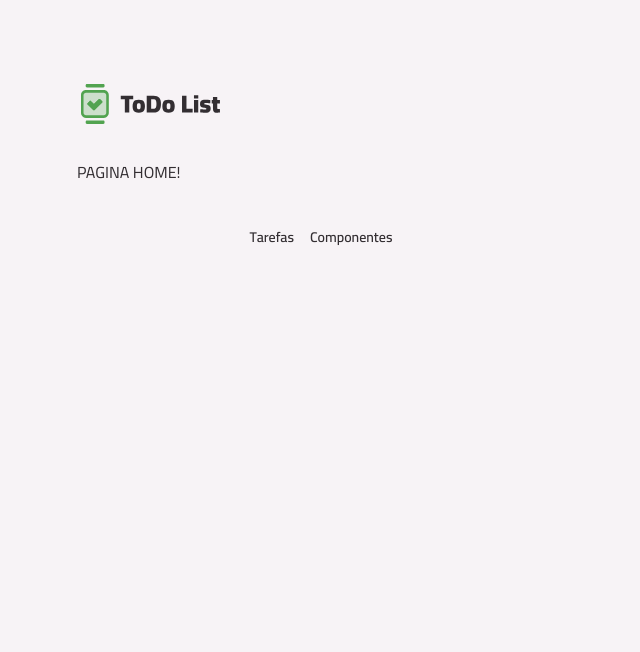
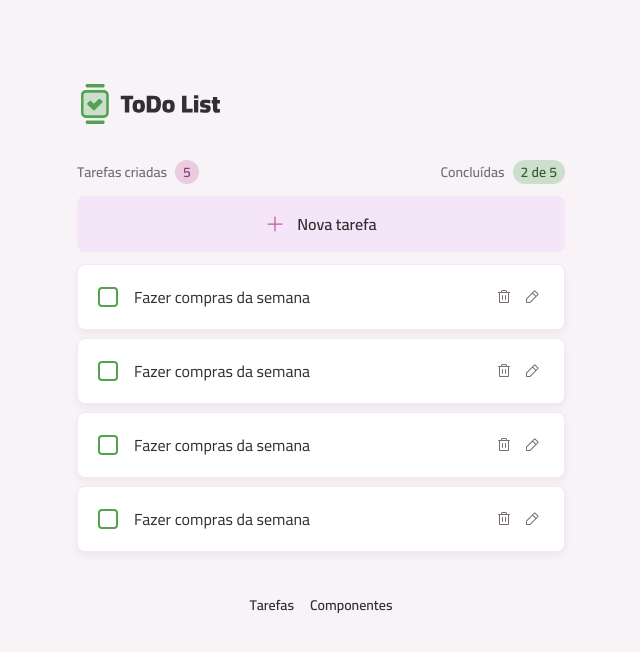
Before and after one commit to luizGTogni/todo-list-react, a React (Vite) app: page / in a window 1280 px wide. Shown: the top 652 px of the page, without its empty margins (319-959 px from the left). Built offline with nearby package versions, Linux system fonts and the light colour scheme.

Commit message:
feat: add page home

```diff
--- a/src/pages/page-home.tsx
+++ b/src/pages/page-home.tsx
@@ -1,10 +1,15 @@
 import Container from '../components/Container';
-import Text from '../components/Text';
+import TaskList from '../core-components/TaskList';
+import TasksSummary from '../core-components/TasksSummary';
 
 export default function PageHome() {
   return (
-    <Container>
-      <Text>PAGINA HOME!</Text>
+    <Container as="article" className="space-y-3">
+      <header className="flex items-center justify-between">
+        <TasksSummary />
+      </header>
+
+      <TaskList />
     </Container>
   );
 }
```
